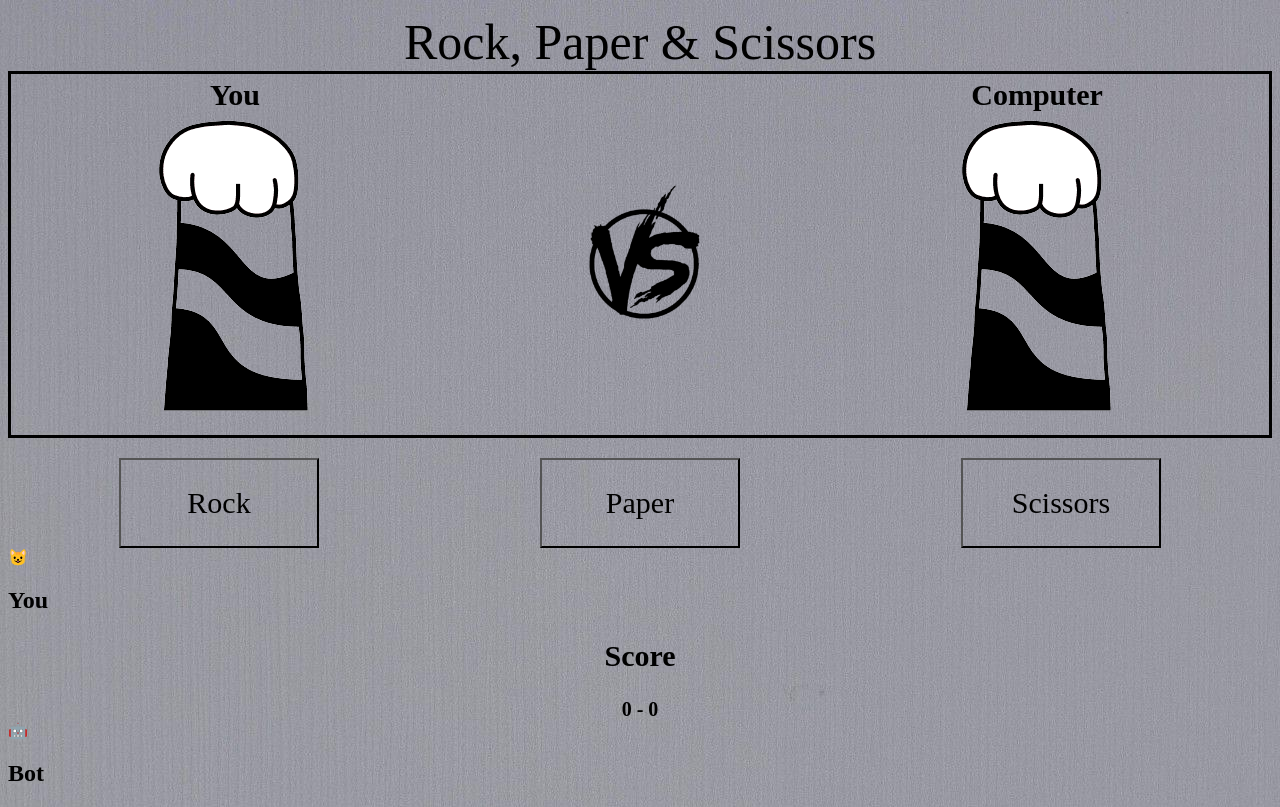
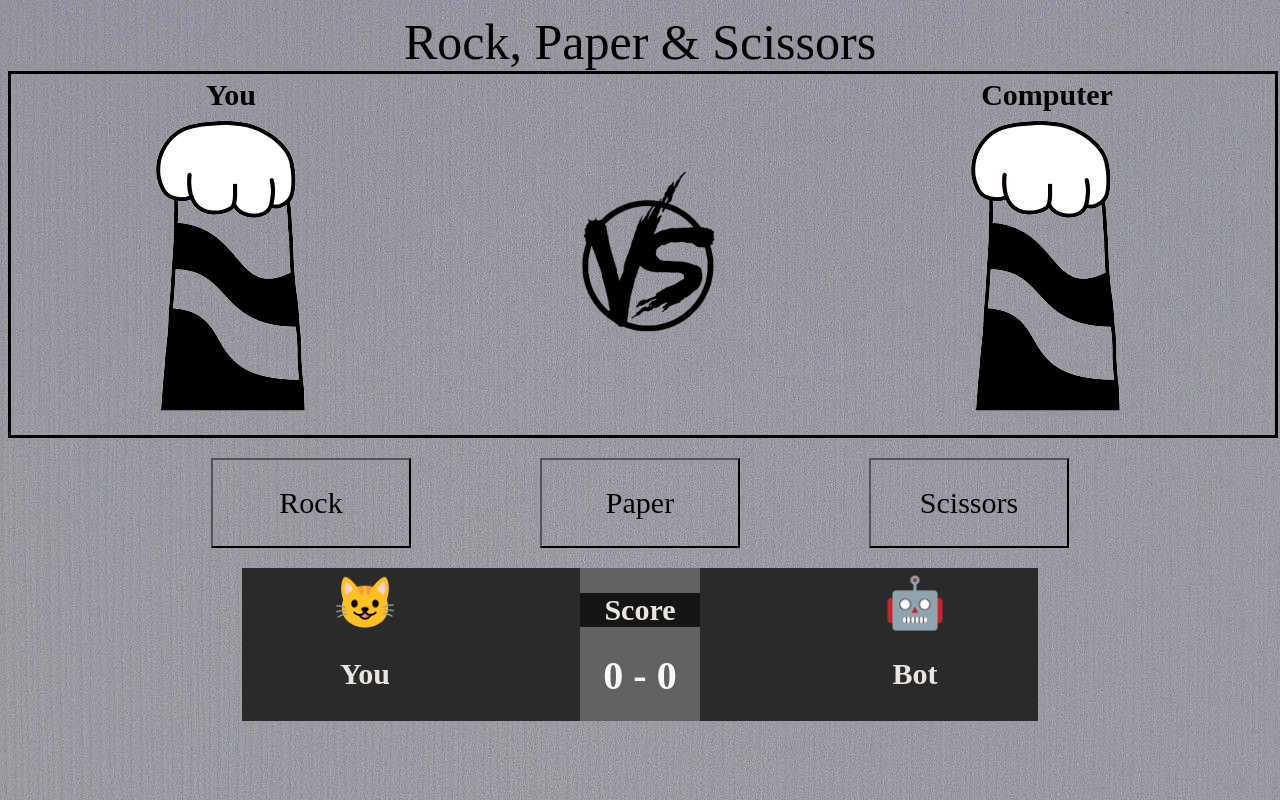
Before and after one commit to Fa1sall/RPS_Game, a plain HTML site: page index.html in a window 1280 px wide. Drawn offline with Linux system fonts and the light colour scheme; a web font is replaced by a local one.

Commit message:
Added Scoreboard Styles

```diff
--- a/styles.css
+++ b/styles.css
@@ -11,6 +11,7 @@ body{
 
 #gamebox{
     margin-top:0%;
+    width: 100%;
     display:flex;
     flex-direction: row;
     justify-content: space-around;
@@ -40,13 +41,22 @@ body{
 #versus{
     display: flex;
     justify-content: center;
+    align-items: center;
     flex-direction: column;
 }
 
+#player_img{
+    max-width:100%;
+}
+
+#bot_img{
+    max-width:100%;
+}
+
 #versus_img{
-    width: 150px;
-    height: 150px;
+    width: 180px;
     object-fit: cover;
+    max-width:100%;
 }
 
 #round-results{
@@ -57,12 +67,15 @@ body{
 }
 
 .controls{
-    margin-top: 1%;
-    display : flex;
+    margin-top: 20px;
+    margin-left: 11%;
+    margin-right: 11%;
+    display: flex;
+    gap: 0px;
     align-items: center;
     justify-content: space-around;
     border-color:grey;
-
+    position: relative;
 }
 
 .ctrl_btn{
@@ -80,17 +93,51 @@ body{
     transition: transform 120ms;
     transform: translateY(-10px);
     box-shadow: rgba(0, 0, 0, 0.19) 0px 10px 20px, rgba(0, 0, 0, 0.23) 0px 6px 6px;
-
 }
 
-.score{
-    text-align:center;
-    font-weight: bold;
-    font-size: 20px;
+
+
+@media only screen and (max-width: 600px){
+    #gamebox{
+        width:100%;
+    }
+
+    #versus_img{
+        width: 100px;
+    }
 }
 
-@media(max-width: 768px){
-    #gamebox{
-        width:50%;
-    }
+.scoreboard{
+    margin-top: 20px;
+    margin-left: 18.5%;
+    margin-right: 18.5%;
+    display: flex;
+    gap: 0px;
+    flex-direction: row;
+    justify-content: space-around;
+    align-items: center;
+    text-align: center;
+    position: relative;
+    font-size: 50px;
+    background-color: rgb(43, 42, 42);
+    color: white;
 }
+
+.text{
+    font-size: 30px;
+    color:rgb(234, 229, 223);
+    font-family: 'Yatra One';
+}
+
+.score h2{
+    background-color:rgb(22, 21, 21);
+}
+
+.scoreboard .score{
+    color: rgb(250, 250, 250);
+    background-color: rgb(99, 98, 98);
+    width: 120px;
+    font-size: 40px;
+    font-weight: bold;
+    padding-bottom: 22px;
+}
```
